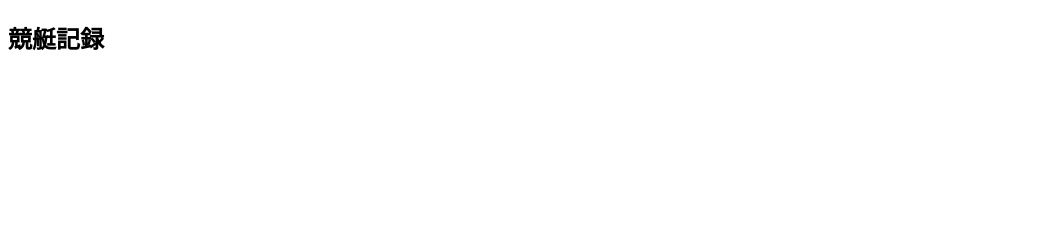
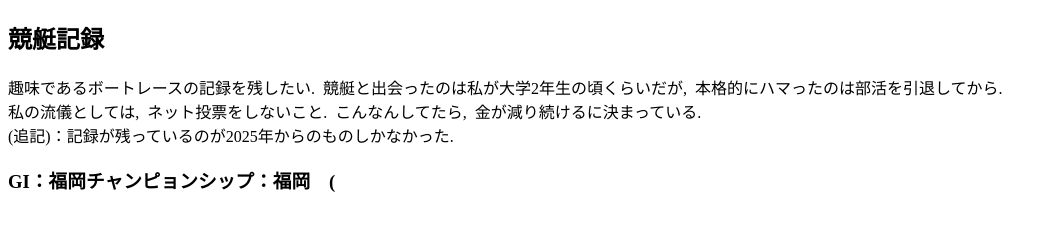
Before and after one commit to Reo-Maeda/Reo-Maeda.github.io, a plain HTML site: page boat.html in a window 1280 px wide. Shown: the whole page, without its empty margins (0-1057 px from the left). Drawn offline with Linux system fonts and the light colour scheme.

Commit message:
Update boat.html

```diff
--- a/boat.html
+++ b/boat.html
@@ -7,8 +7,11 @@
 
 <body>
   <h2>競艇記録</h2>
+趣味であるボートレースの記録を残したい.&nbsp; 競艇と出会ったのは私が大学2年生の頃くらいだが,&nbsp; 本格的にハマったのは部活を引退してから. <br>
+私の流儀としては,&nbsp; ネット投票をしないこと.&nbsp; こんなんしてたら,&nbsp; 金が減り続けるに決まっている.<br>
+(追記)：記録が残っているのが2025年からのものしかなかった.
 
-  <h3></h3>
+  <h3>GI：福岡チャンピョンシップ：福岡　(</h3>
 
 
 </body>
```
